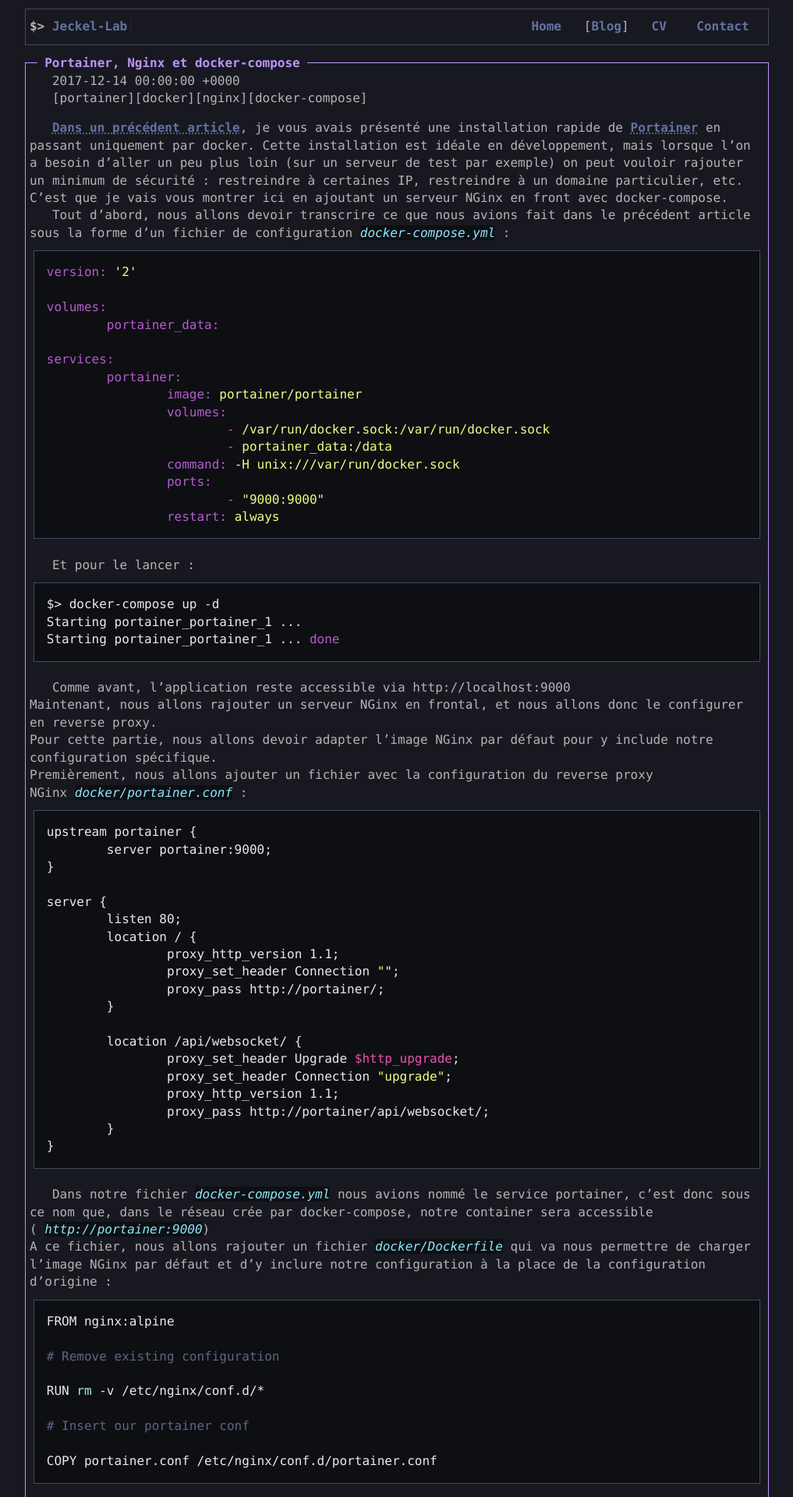
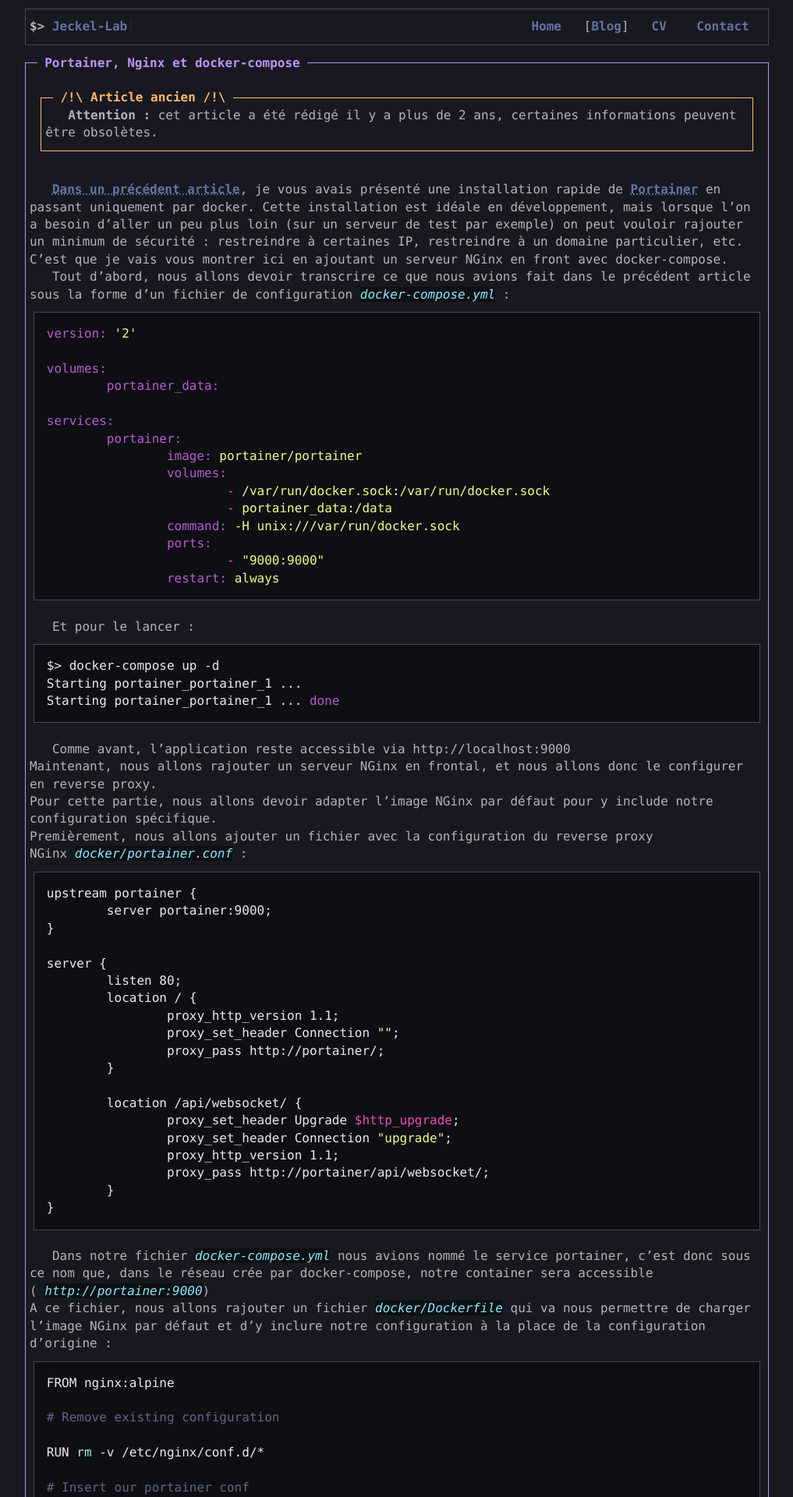
Before and after one commit to Jeckel-Lab/Jeckel-Lab.github.io, a Jekyll site: the page built from _posts/2017-12-14-portainer-nginx-docker-compose.markdown, in a window 1280 px wide. Shown: the top 1920 px of the page at 78% size, without its empty margins (131-1148 px from the left). Built offline with Jekyll 4.4.1, drawn with Linux system fonts in a browser that asks for light colours; nearby versions of some CDN libraries.

Commit message:
Add warning for old articles

```diff
--- a/_layouts/post.html
+++ b/_layouts/post.html
@@ -2,10 +2,23 @@
 layout: default
 menu_item: blog
 ---
+{% capture currentDate %}
+{{ 'now' | date: '%s'}}
+{% endcapture %}
+{% assign currentYear = site.time | date: "%Y" | to_integer | minus: 2 %}
+{% assign postYear = page.date | date: "%Y" | to_integer %}
 <div class="card" style="--card-color: var(--purple-color)">
   <h1 class="card-title">{{ page.title }}</h1>
-  <p>{{ page.date }}</p>
+  {%- if currentYear > postYear -%}
+    <div class="card warning" style="">
+      <h1 class="card-title">Article ancien</h1>
+      <p><strong>Attention :</strong> cet article a été rédigé il y a plus de 2 ans, certaines informations peuvent être obsolètes.</p>
+    </div>
+  {%- endif -%}
+{% comment %}
+  <p>{{ page.date }} - {{ site.time }} - {{ currentDate }}</p>
   <p>{%- for tag in page.tags -%}[{{ tag }}] {%- endfor -%}</p>
+{% endcomment %}
   <section class="post">
     {{ content }}
   </section>
--- a/assets/style.css
+++ b/assets/style.css
@@ -115,6 +115,24 @@ code.hljs {
     border-color: var(--code-border-color);
     background-color: var(--code-background-color);
 }
+
+.card .card {
+    margin-top: 2em;
+    margin-left: 1.5ch;
+    margin-right: 1.5ch;
+    width: calc(100% - 3ch);
+}
+.card.warning {
+    --card-color: var(--orange-color)
+}
+.card.warning .card-title:before {
+    content: '/!\\ '
+}
+.card.warning .card-title:after {
+    content: ' /!\\';
+    position: relative;
+}
+
 
 /*----- Navigation menu Start -----*/
 .terminal-menu {
```
Also changed, not shown: _posts/2022-11-22-value-object-draft.markdown (added, +10 -0 lines), 1 other file.
